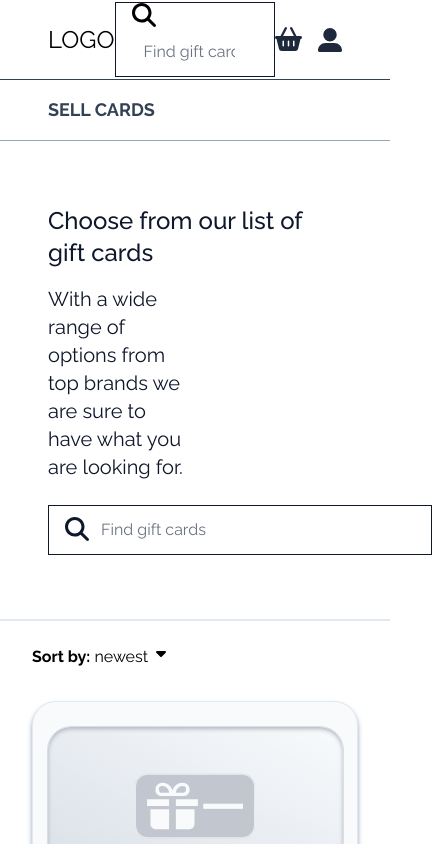
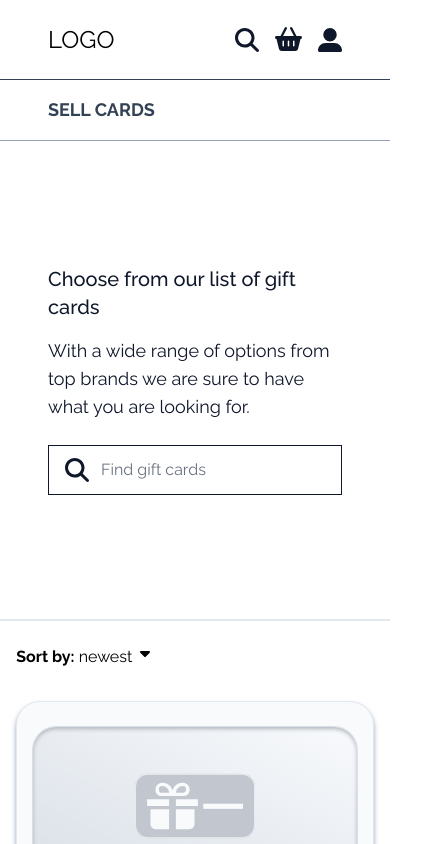
Before and after one commit to Collins-Kareri/my-gold-giftcard, a React (Vite) app: page / in a window 390 px wide. Shown: the top 844 px of the page, 432 px wide, since content can reach past the window. Built offline with nearby package versions, Linux system fonts and the light colour scheme.

Commit message:
made responsive and added alternative searchbar

```diff
--- a/src/components/hero.tsx
+++ b/src/components/hero.tsx
@@ -2,11 +2,11 @@ import SearchBar from "~/components/searchBar";
 
 function Hero() {
 	return (
-		<div className="tw-flex tw-flex-col tw-mb-6 tw-text-slate-900 tw-h-fit tw-border-b-2 tw-border-slate-200 tw-py-16 main-container">
-			<h1 className="tw-text-2xl tw-mb-4 tw-font-medium">
+		<div className="tw-flex tw-flex-col tw-mb-6 tw-text-slate-900 tw-h-[480px] tw-border-b-2 tw-border-slate-200 tw-justify-center main-container tw-w-full tw-items-start">
+			<h1 className="tw-text-xl md:tw-text-2xl tw-mb-4 tw-font-medium">
 				Choose from our list of gift cards
 			</h1>
-			<p className="tw-text-xl tw-mb-6 tw-font-normal tw-w-2/4">
+			<p className="tw-text-lg md:tw-text-xl tw-mb-6 tw-font-normal tw-w-full md:tw-w-2/4">
 				With a wide range of options from top brands we are sure to have what
 				you are looking for.
 			</p>
--- a/src/components/navbar.tsx
+++ b/src/components/navbar.tsx
@@ -1,27 +1,68 @@
-import React, { useEffect, useState } from "react";
+import React, { useState } from "react";
 import { Link, useLocation } from "react-router-dom";
 import Logo from "~/components/logo";
 import SearchBar from "~/components/searchBar";
 import ShoppingCart from "~/components/shoppingCart";
 import User from "./user";
+import { FontAwesomeIcon } from "@fortawesome/react-fontawesome";
 
 interface NavBarProps extends React.PropsWithChildren {}
 
-function MyCta() {
+function MyCta({
+	setAlternativeSearchBarToggleStatus,
+	alternativeSearchBarToggleStatus,
+}: {
+	setAlternativeSearchBarToggleStatus: React.Dispatch<
+		React.SetStateAction<boolean>
+	>;
+	alternativeSearchBarToggleStatus: boolean;
+}) {
+	function toggleSearchBar() {
+		setAlternativeSearchBarToggleStatus(!alternativeSearchBarToggleStatus);
+	}
 	return (
-		<section className="tw-text-slate-800 tw-flex tw-items-center tw-h-[40px]">
+		<section className="tw-text-slate-900 tw-flex tw-items-center tw-h-fit">
+			<FontAwesomeIcon
+				icon={"magnifying-glass"}
+				size={"xl"}
+				className="md:tw-hidden tw-inline-block tw-mr-4 tw-cursor-pointer"
+				onClick={toggleSearchBar}
+			/>
 			<ShoppingCart />
 			<User />
 		</section>
 	);
 }
 
+function AlternativeSearchBar(props: React.ComponentPropsWithoutRef<"div">) {
+	return (
+		<div className="tw-w-full tw-py-4 tw-absolute tw-h-fit tw-flex tw-justify-center tw-top-[80px] tw-left-0 tw-z-40 tw-bg-white main-transition tw-border-b tw-border-slate-400">
+			<span className="tw-block tw-w-11/12">
+				<SearchBar />
+			</span>
+		</div>
+	);
+}
+
 function MainNavBar() {
+	const [
+		alternativeSearchBarToggleStatus,
+		setAlternativeSearchBarToggleStatus,
+	] = useState(false);
+
 	return (
 		<div className="tw-flex tw-justify-between tw-items-center tw-w-full tw-border-b tw-border-slate-700 main-container tw-py-4 tw-bg-white tw-h-[80px]">
+			{alternativeSearchBarToggleStatus ? <AlternativeSearchBar /> : <></>}
 			<Logo />
-			<SearchBar />
-			<MyCta />
+			<div className="tw-w-fit tw-h-fit tw-hidden md:tw-block">
+				<SearchBar />
+			</div>
+			<MyCta
+				setAlternativeSearchBarToggleStatus={
+					setAlternativeSearchBarToggleStatus
+				}
+				alternativeSearchBarToggleStatus={alternativeSearchBarToggleStatus}
+			/>
 		</div>
 	);
 }
--- a/src/components/notifications/notification.tsx
+++ b/src/components/notifications/notification.tsx
@@ -76,8 +76,8 @@ function Notification({ type, title, message, identifier }: NotificationProps) {
 				<FontAwesomeIcon icon={icon.myIcon} />
 			</span>
 			<div>
-				<h1 className="tw-font-medium">{title}</h1>
-				<p className="tw-text-slate-600">{message}</p>
+				<h1 className="tw-font-medium tw-capitalize">{title}</h1>
+				<p className="tw-text-slate-600 tw-capitalize">{message}</p>
 			</div>
 
 			<FontAwesomeIcon
--- a/src/components/product/productCard.tsx
+++ b/src/components/product/productCard.tsx
@@ -14,6 +14,19 @@ export interface ProductCardProps {
 	id: string;
 	forCart: boolean;
 	placeHolderImage?: string;
+}
+
+function PlaceHolderImage({ placeHolderImage }: { placeHolderImage?: string }) {
+	return (
+		<section className="tw-w-11/12 tw-mx-auto tw-mt-6 tw-h-40 tw-flex tw-justify-center tw-items-center tw-border tw-border-slate-400 tw-rounded-3xl tw-shadow-inner tw-shadow-slate-900 tw-bg-gradient-to-tr tw-from-slate-400 tw-opacity-30 tw-cursor-pointer">
+			<img
+				src={placeHolderImage}
+				alt="card placeholder image"
+				className="tw-w-[120px] tw-h-[100px] main-transition"
+				loading={"lazy"}
+			/>
+		</section>
+	);
 }
 
 function ProductCard({
@@ -68,14 +81,8 @@ function ProductCard({
 			className={`tw-w-full tw-h-fit tw-border tw-border-slate-200 tw-shadow-md tw-shadow-slate-400 ${
 				className ? className : ""
 			} tw-rounded-3xl tw-bg-slate-50`}>
-			<section className="tw-w-11/12 tw-mx-auto tw-mt-6 tw-h-40 tw-flex tw-justify-center tw-items-center tw-border tw-border-slate-400 tw-rounded-3xl tw-shadow-inner tw-shadow-slate-900 tw-bg-gradient-to-tr tw-from-slate-400 tw-opacity-30 tw-cursor-pointer">
-				<img
-					src={placeHolderImage}
-					alt="card placeholder image"
-					className="tw-w-[120px] tw-h-[100px] main-transition"
-					loading={"lazy"}
-				/>
-			</section>
+			<PlaceHolderImage placeHolderImage={placeHolderImage} />
+
 			<section className=" tw-w-11/12 tw-mx-auto tw-py-6 tw-px-4 tw-flex tw-flex-col tw-items-start">
 				<p className="tw-capitalize tw-my-1">{companyName}</p>
 				<p className="tw-capitalize tw-my-1 tw-text-lg">
--- a/src/components/searchBar.tsx
+++ b/src/components/searchBar.tsx
@@ -1,4 +1,4 @@
-import { useNavigate,useSearchParams } from "react-router-dom";
+import { useNavigate } from "react-router-dom";
 import { FontAwesomeIcon } from "@fortawesome/react-fontawesome";
 
 function SearchBar() {
@@ -15,9 +15,14 @@ function SearchBar() {
 	}
 
 	return (
-        <div className="tw-relative tw-border tw-border-slate-900 tw-px-4 tw-w-96">
+		<div className="tw-relative tw-border tw-border-slate-900 tw-px-4 tw-w-full tw-flex tw-items-center md:tw-w-96">
 			<FontAwesomeIcon icon={"magnifying-glass"} size={"xl"} />
-            <input type={"text"} placeholder="Find gift cards" className="tw-relative tw-outline-none tw-ring-0 tw-border-0 hover:tw-ring-0 tw-py-3 focus:tw-ring-0 tw-w-11/12" onKeyDown={handleKeyDown} />
+			<input
+				type={"text"}
+				placeholder="Find gift cards"
+				className="tw-relative tw-outline-none tw-ring-0 tw-border-0 hover:tw-ring-0 tw-py-3 focus:tw-ring-0 tw-w-11/12"
+				onKeyDown={handleKeyDown}
+			/>
 		</div>
 	);
 }
--- a/src/components/shoppingCart.tsx
+++ b/src/components/shoppingCart.tsx
@@ -107,13 +107,12 @@ function ShoppingCart() {
 			setShoppingModalState(!shoppingModalState);
 		}
 
-		// if(){}
 		return;
 	}, [cart]);
 
 	return (
 		<>
-			<span className="tw-relative tw-w-fit">
+			<span className="tw-relative tw-w-fit tw-mr-4">
 				{cart.length > 0 ? (
 					<FontAwesomeIcon
 						icon={"circle"}
@@ -127,7 +126,7 @@ function ShoppingCart() {
 				<FontAwesomeIcon
 					icon={"shopping-basket"}
 					size={"xl"}
-					className="tw-mr-4 tw-cursor-pointer"
+					className=" tw-cursor-pointer"
 					onClick={openModal}
 				/>
 			</span>
--- a/src/pages/home.tsx
+++ b/src/pages/home.tsx
@@ -4,13 +4,15 @@ import ProductList from "~/components/product/productList";
 
 function Home() {
 
-    return (<>
-        <Hero />
-        <section className="tw-px-[32px] tw-mb-9">
-            <SortBar />
-            <ProductList/>
-        </section>
-    </>);
+    return (
+			<>
+				<Hero />
+				<section className="tw-w-11/12 md:tw-px-[32px] tw-mb-9 tw-mx-auto">
+					<SortBar />
+					<ProductList />
+				</section>
+			</>
+		);
 }
 
 export default Home;
```
Lines whose indentation alone changed are shown as unchanged.
